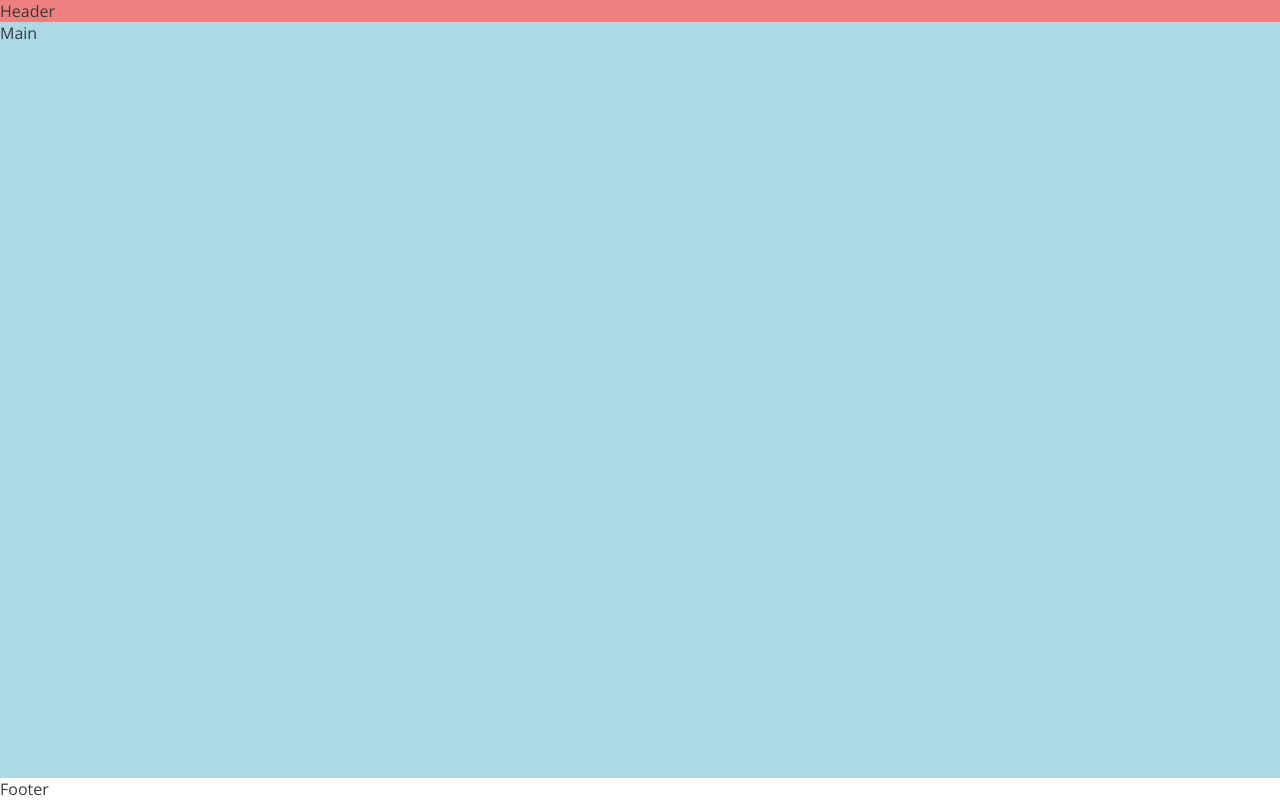
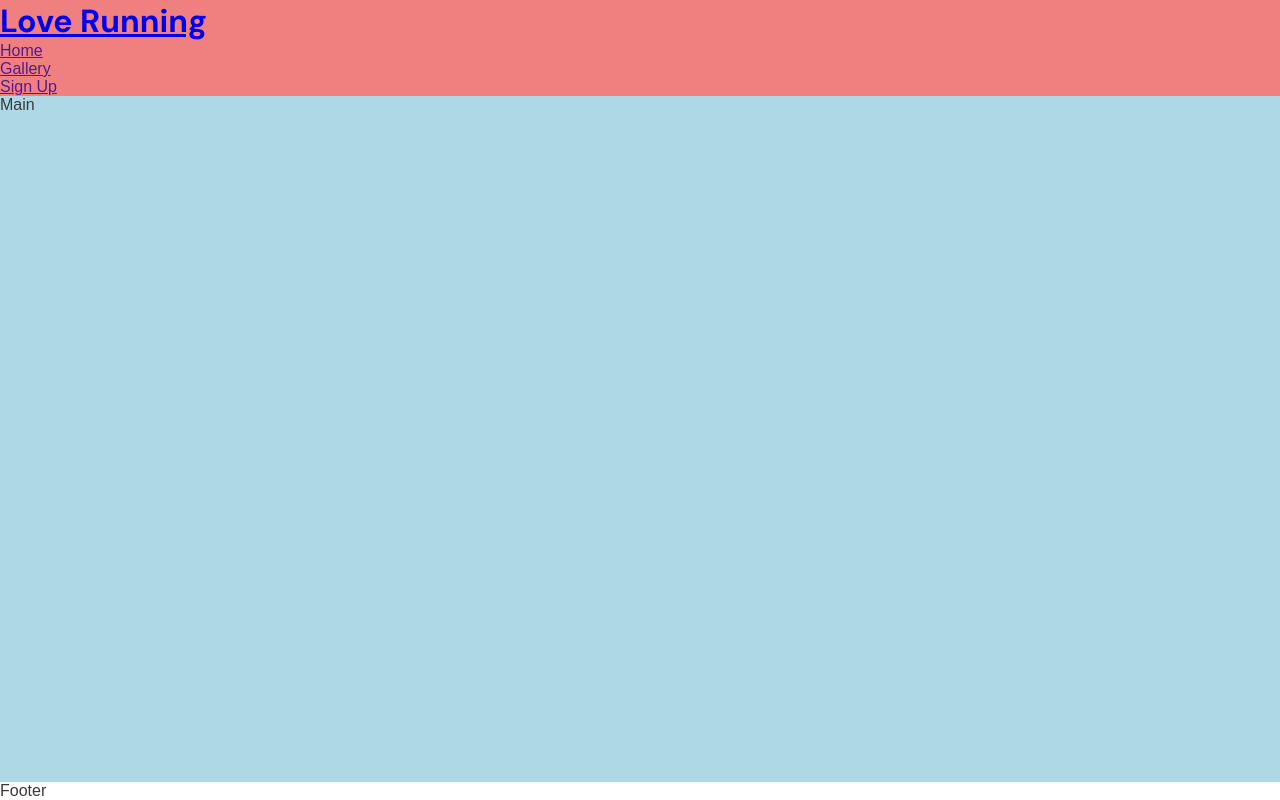
Before and after one commit to rachel1davey/love-running, a plain HTML site: page index.html in a window 1280 px wide. Drawn offline with nearby package versions, Linux system fonts and the light colour scheme.

Commit message:
Add navbar links

```diff
--- a/assets/css/style.css
+++ b/assets/css/style.css
@@ -21,6 +21,7 @@ body {
     display: flex;
     flex-direction: column;
     color: #3a3a3a;
+    font-family: open-sans, sans-serif;
 }
 
 header {
@@ -28,6 +29,10 @@ header {
     /* This is the header area */
 }
 
+h1 {
+    font-family: "DM Sans", open-sans, sans-serif;
+}
+
 main {
     background-color: lightblue;
     /* This is the main content area */
--- a/index.html
+++ b/index.html
@@ -36,13 +36,23 @@
     <!-- font -->
   </head>
   <body>
-    <header class="header open-sans">
-      <p>Header</p>
+    <header class="header">
+      <a href="index.html">
+        <h1 id="logo">Love Running</h1>
+      </a>
+      <nav>
+        <ul>
+        <li><a href="">Home</a></li>
+        <li><a href="">Gallery</a></li>
+        <li><a href="">Sign Up</a></li>
+        </ul>
+      </nav>
+
     </header>
-    <main class="main open-sans">
+    <main class="main">
       <p>Main</p>
     </main>
-    <footer class="footer open-sans">
+    <footer class="footer">
       <p>Footer</p>
     </footer>
   </body>
```
